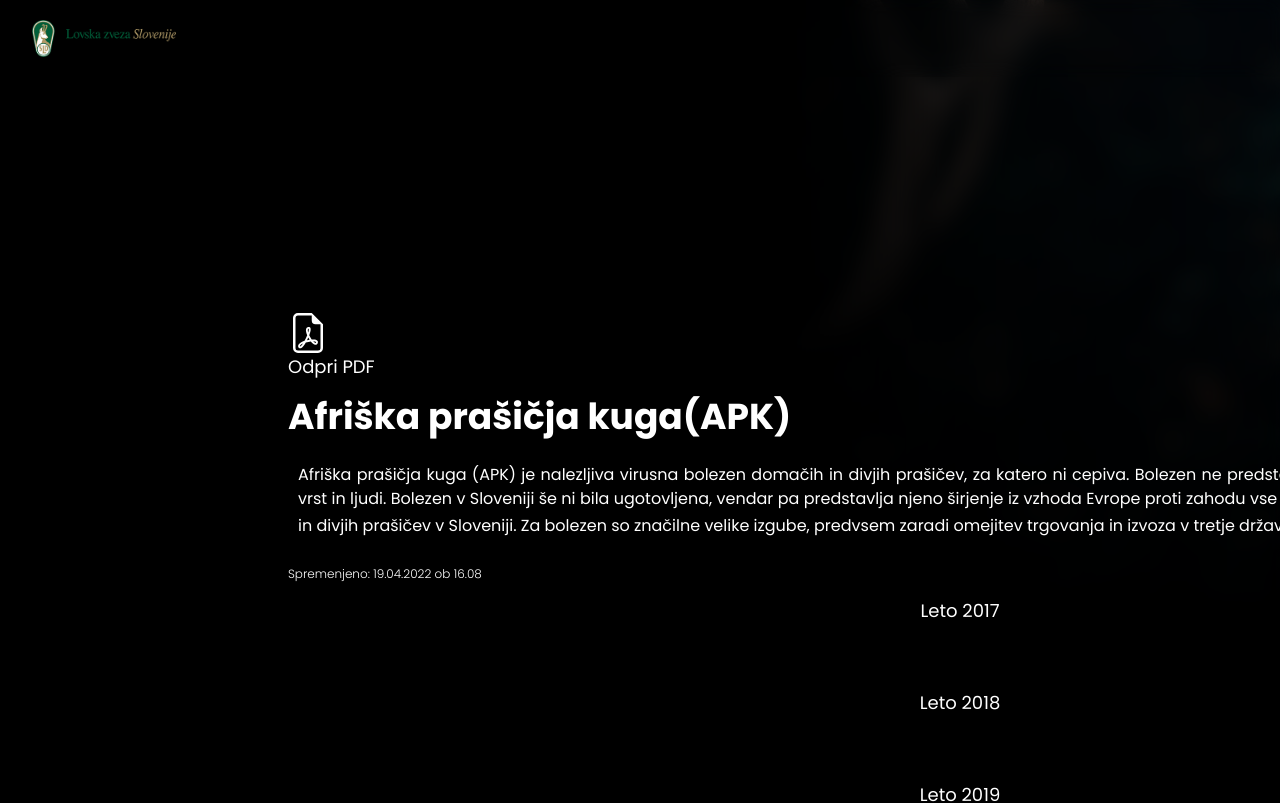
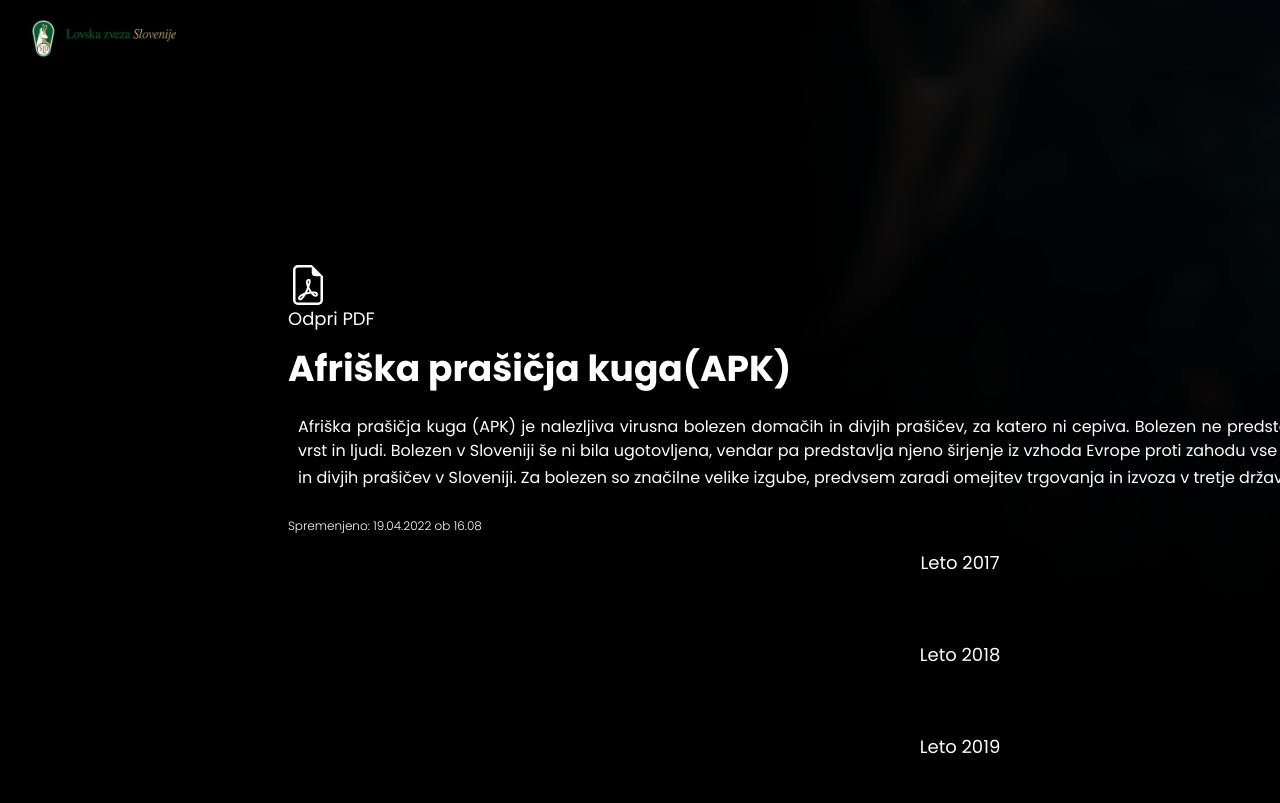
Before and after one commit to nejc000l/stag_2, a Next.js app: page /apk in a window 1280 px wide. Shown: the top 803 px of the page. Built offline with nearby package versions, Linux system fonts and the light colour scheme.

Commit message:
first part 2

```diff
--- a/app/apk/page.tsx
+++ b/app/apk/page.tsx
@@ -24,7 +24,7 @@ function Apk() {
       {isOpen ? <Navbar /> : null}
 
       <PageWrapper>
-        <section className=" relative  flex flex-col z-[4]  top-0 h-[100%] pb-24">
+        <section className=" relative  flex flex-col z-[4]  top-0 h-[100%] ">
           <div
             className={`flex-start  flex flex-col justify-center  ${
               showBackgroundOverlay ? "backgroundOverlay" : ""
--- a/app/info_j_z/page.tsx
+++ b/app/info_j_z/page.tsx
@@ -16,7 +16,7 @@ function Info_j_z() {
            {isOpen ? <Navbar /> : null}
 
       <PageWrapper>
-    <section className=" relative  flex flex-col z-[4]  top-0 h-[100%] pb-24">
+    <section className=" relative  flex flex-col z-[4]  top-0 h-[100%] ">
           <div
             className={`paddings min-h-screen flex  flex-row justify-center items-center  ${
               showBackgroundOverlay ? "backgroundOverlay" : ""
--- a/constants/index.ts
+++ b/constants/index.ts
@@ -33,6 +33,7 @@ export const NavLinks = [
     href: "/kontakt",
     key: "Kontakt",
     email: ' ld.pugled@gmail.com',
+    text: "",
     vodja:'Starešina: Grčar Borja-Miki'
   }
 ];
```
